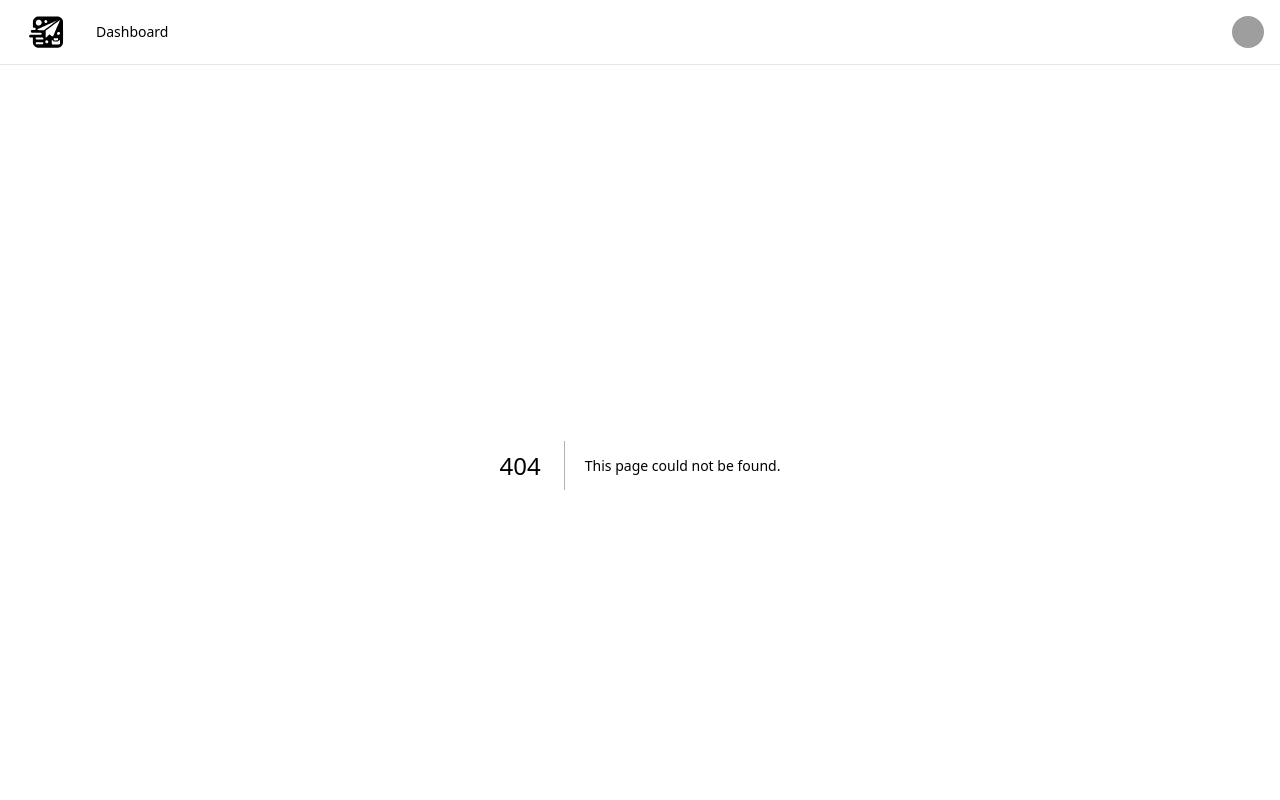
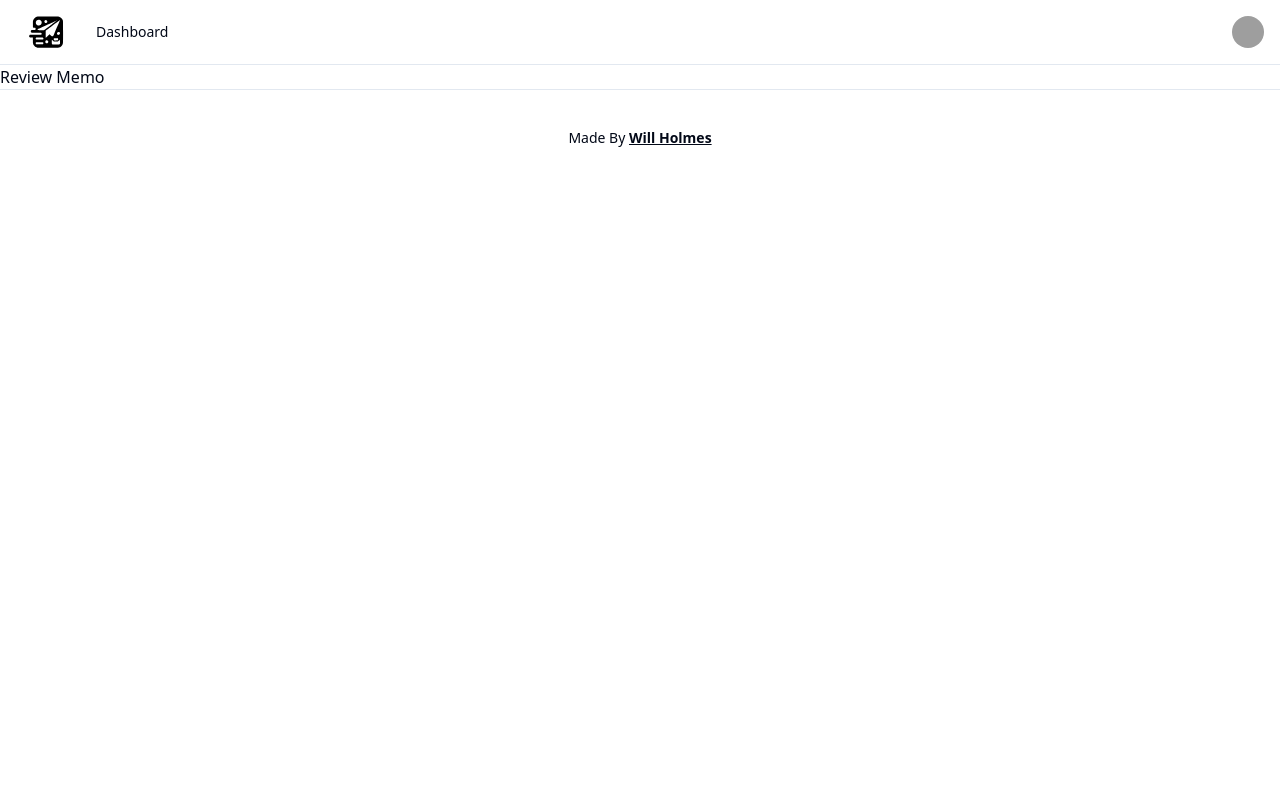
Before and after one commit to willholmeswastaken/memo, a Next.js app: page /memos/review in a window 1280 px wide. Before the commit this address had no page. Shown: the top 800 px of the page. Built offline with nearby package versions, Linux system fonts and the light colour scheme; grey boxes are pictures that could not be loaded.

Commit message:
Added review memo page

```diff
--- /dev/null
+++ b/src/app/memos/review/page.tsx
@@ -0,0 +1,7 @@
+export default function ReviewMemoPage() {
+  return (
+    <div>
+      <h1>Review Memo</h1>
+    </div>
+  );
+}
```
